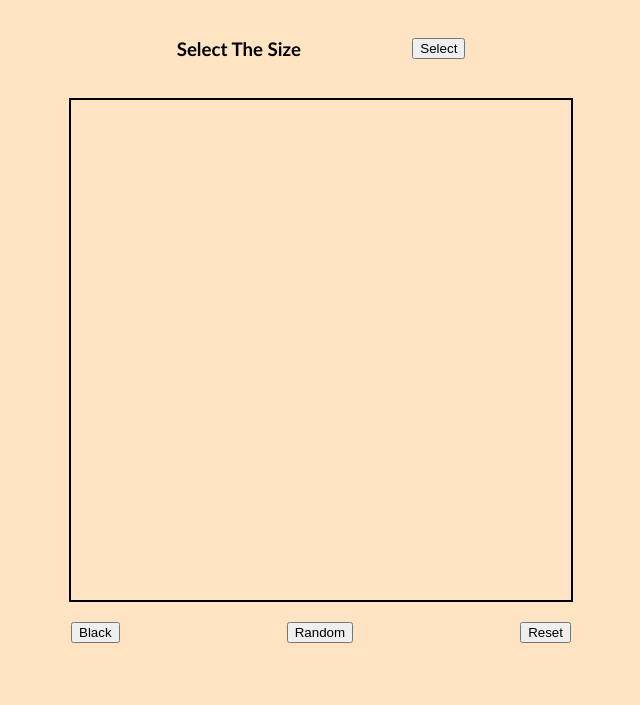
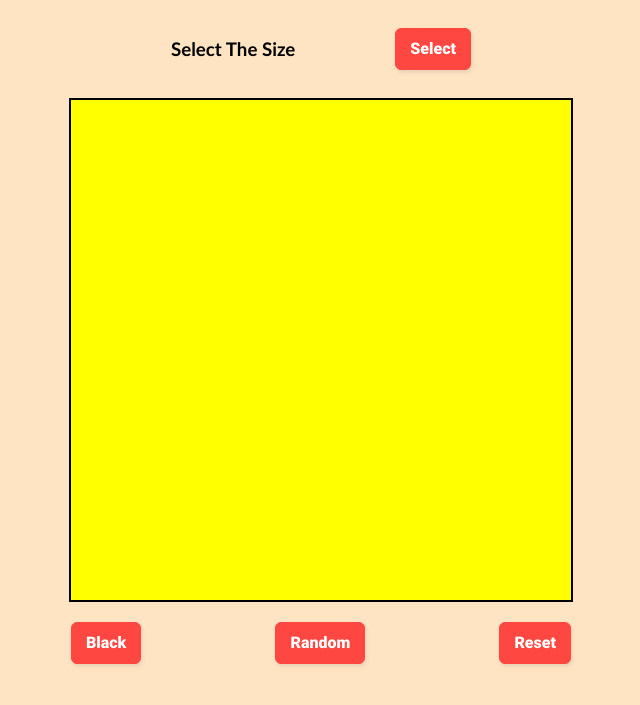
Before and after one commit to Pijus-B/Etch-a-Sketch, a plain HTML site: page index.html in a window 1280 px wide. Shown: the part 71-776 px from the top of the page, without its empty margins (319-959 px from the left). Drawn offline with Linux system fonts and the light colour scheme.

Commit message:
some changes

```diff
--- a/index.html
+++ b/index.html
@@ -7,18 +7,18 @@
     <link rel="stylesheet" href="style.css">
 </head>
 <body>
-    <script src="script.js"></script>
+    <script src="script.js" defir></script>
     <h1>Etch-A-Sketch</h1>
         <div class="header">
             <h3>Select The Size</h3>
-            <button>Select</button>
+            <button class="button-24" role="button">Select</button>
         </div>
 
     <div id="container"></div>
     <div class="footer">
-        <button>Black</button>
-        <button>Random</button>
-        <button>Reset</button>
+        <button class="button-24">Black</button>
+        <button class="button-24">Random</button>
+        <button class="button-24">Reset</button>
     </div>
 </body>
 </html>
--- /dev/null
+++ b/script.js
@@ -0,0 +1,19 @@
+    document.addEventListener("DOMContentLoaded", function(){
+    createBoard(16);
+    console.log('hi');
+})
+    function createBoard(size){
+        let container = document.querySelector("#container");
+
+        container.style.gridTemplateColumns = `repeat(${size}, 1fr)`;
+        container.style.gridTemplateRows = `repeat(${size}, 1fr)`;
+
+        let numDiv = size * size;
+
+        for (let i = 0; i < numDiv; i++){
+            let div = document.createElement("div");
+            div.style.backgroundColor = "yellow";
+            container.insertAdjacentElement("beforeend", div);
+
+        }
+    }
--- a/style.css
+++ b/style.css
@@ -28,3 +28,38 @@ body{
     display: grid;
     border: 2px solid black;
 }
+.button-24 {
+  background: #FF4742;
+  border: 1px solid #FF4742;
+  border-radius: 6px;
+  box-shadow: rgba(0, 0, 0, 0.1) 1px 2px 4px;
+  box-sizing: border-box;
+  color: #FFFFFF;
+  cursor: pointer;
+  display: inline-block;
+  font-family: nunito,roboto,proxima-nova,"proxima nova",sans-serif;
+  font-size: 16px;
+  font-weight: 800;
+  line-height: 16px;
+  min-height: 40px;
+  outline: 0;
+  padding: 12px 14px;
+  text-align: center;
+  text-rendering: geometricprecision;
+  text-transform: none;
+  user-select: none;
+  -webkit-user-select: none;
+  touch-action: manipulation;
+  vertical-align: middle;
+}
+
+.button-24:hover,
+.button-24:active {
+  background-color: initial;
+  background-position: 0 0;
+  color: #FF4742;
+}
+
+.button-24:active {
+  opacity: .5;
+}
```
